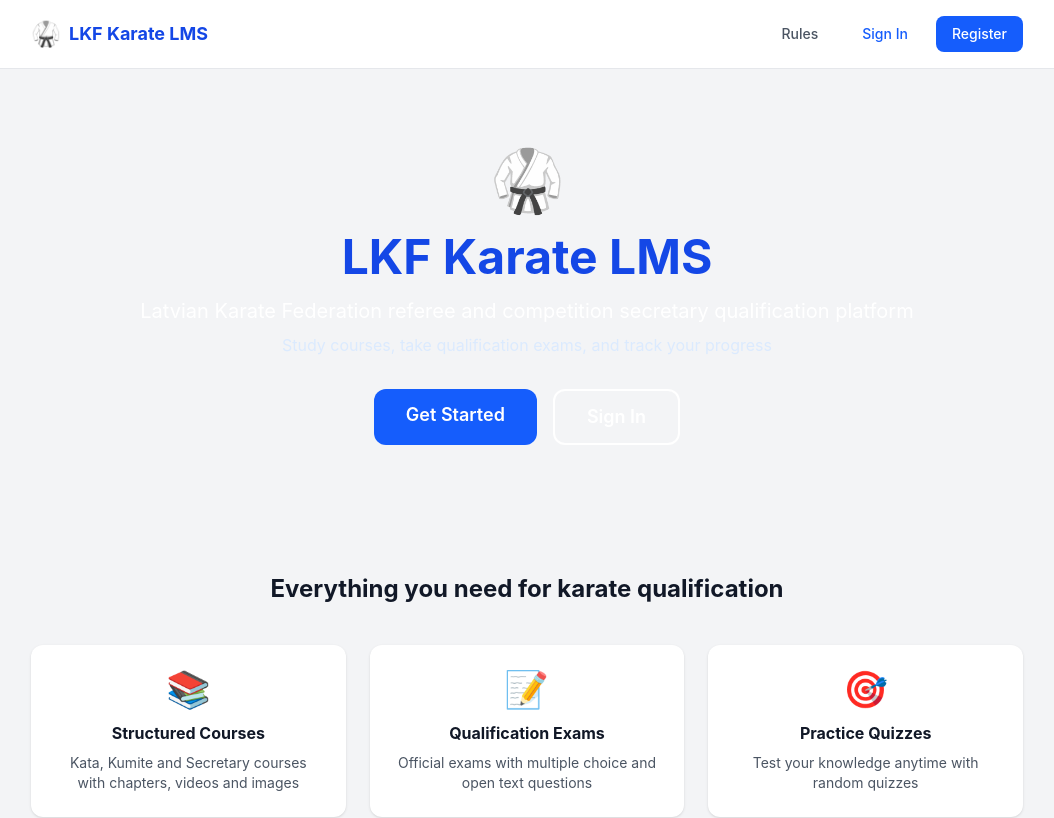
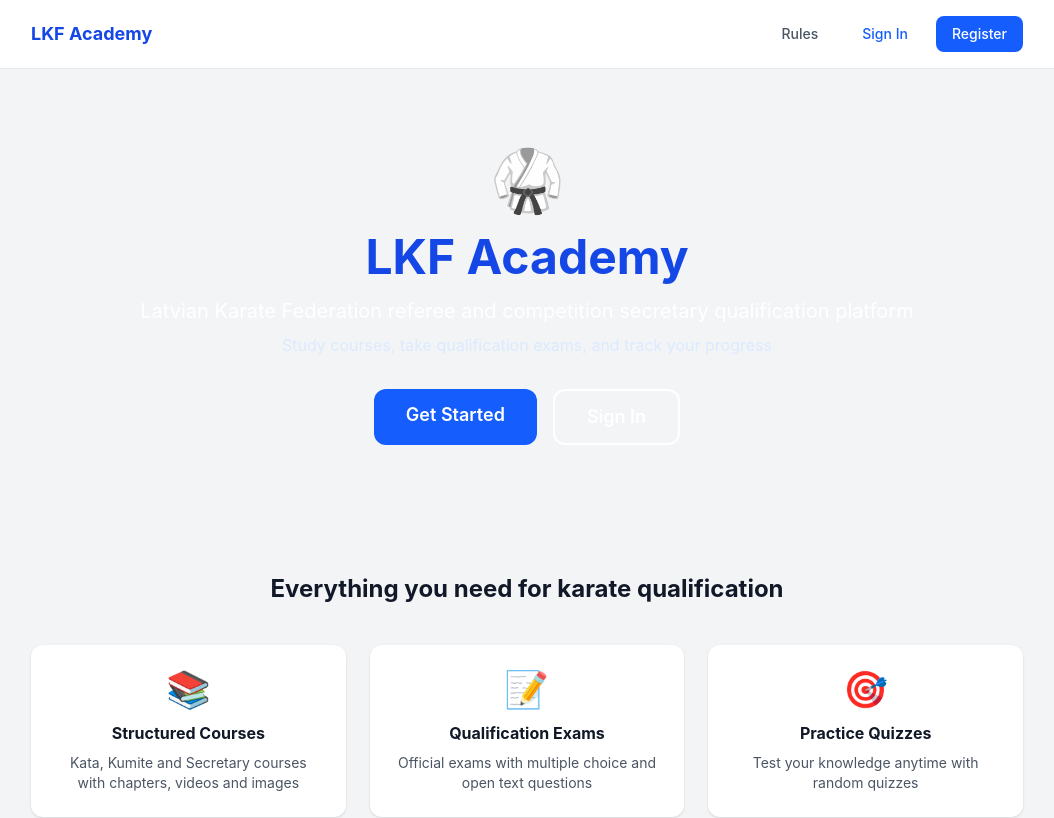
Before and after one commit to 23DP1DBuko/lkf-karate-frontend, a React (Vite) app: page / in a window 1280 px wide. Shown: the top 818 px of the page, without its empty margins (113-1167 px from the left). Built offline with nearby package versions, Linux system fonts and the light colour scheme; no server answers.

Commit message:
feat: update branding from "LKF Karate LMS" to "LKF Academy" across multiple components

```diff
--- a/index.html
+++ b/index.html
@@ -8,7 +8,7 @@
   <meta name="theme-color" content="#1d4ed8" />
   <meta property="og:title" content="LKF Karate LMS" />
   <meta property="og:description" content="Karate judges and competition secretaries qualification platform" />
-  <title>LKF Karate LMS</title>
+  <title>LKF Academy</title>
 </head>
 <body>
   <div id="root"></div>
--- a/src/components/Sidebar.jsx
+++ b/src/components/Sidebar.jsx
@@ -327,8 +327,7 @@ export default function Sidebar() {
         style={{ backgroundColor: 'var(--nav-bg)', borderColor: 'var(--nav-border)' }}
       >
         <Link to="/dashboard" className="flex items-center gap-2">
-          <span className="text-xl">🥋</span>
-          <span className="font-bold text-blue-700">LKF Karate</span>
+          <span className="font-bold text-blue-700">LKF Academy</span>
         </Link>
         <button
           onClick={() => setMobileOpen(true)}
--- a/src/pages/Landing.jsx
+++ b/src/pages/Landing.jsx
@@ -18,8 +18,7 @@ return (
       <header className="border-b" style={{ backgroundColor: 'var(--nav-bg)', borderColor: 'var(--border)' }}>
         <div className="max-w-5xl mx-auto px-4 py-4 flex items-center justify-between">
           <div className="flex items-center gap-2">
-            <span className="text-2xl">🥋</span>
-            <span className="font-bold text-blue-700 text-lg">{t('landing.title')}</span>
+            <span className="font-bold text-blue-700 text-lg">LKF Academy</span>
           </div>
           <div className="flex gap-3 items-center">
             <Link to="/rules" className="px-4 py-2 text-sm font-medium hover:underline"
@@ -51,7 +50,7 @@ return (
         <section className="max-w-5xl mx-auto px-4 py-20 text-center">
           <div className="text-6xl mb-6">🥋</div>
           <h1 className="text-4xl md:text-5xl font-bold text-blue-700 mb-4">
-            {t('landing.title')}
+            LKF Academy
           </h1>
           <p className="text-xl mb-2 text-white">
             {t('landing.subtitle')}
--- a/src/pages/auth/ForgotPassword.jsx
+++ b/src/pages/auth/ForgotPassword.jsx
@@ -42,7 +42,7 @@ export default function ForgotPassword() {
   return (
   <div className="min-h-screen bg-gray-100 flex items-center justify-center" role="main">
       <div className="bg-white p-8 rounded-xl shadow-md w-full max-w-md">
-        <h1 className="text-2xl font-bold text-center text-blue-700 mb-6">LKF Karate LMS</h1>
+        <h1 className="text-2xl font-bold text-center text-blue-700 mb-6">LKF Academy</h1>
         <h2 className="text-xl font-semibold mb-2">Forgot Password</h2>
         <p className="text-gray-500 text-sm mb-6">
           Enter your email and we'll send you a reset link.
--- a/src/pages/auth/Login.jsx
+++ b/src/pages/auth/Login.jsx
@@ -31,7 +31,7 @@ export default function Login() {
   return (
     <div className="min-h-screen bg-gray-100 flex items-center justify-center" role="main" style={{ backgroundColor: 'var(--bg-primary)' }}>
       <div className="p-8 rounded-xl shadow-md w-full max-w-md" style={{ backgroundColor: 'var(--bg-card)' }}>
-        <h1 className="text-2xl font-bold text-center text-blue-700 mb-6">LKF Karate LMS</h1>
+        <h1 className="text-2xl font-bold text-center text-blue-700 mb-6">LKF Academy</h1>
         <h2 className="text-xl font-semibold mb-4" style={{ color: 'var(--text-primary)' }}>{t('auth.signIn')}</h2>
 
         {state?.message && (
--- a/src/pages/auth/Register.jsx
+++ b/src/pages/auth/Register.jsx
@@ -76,7 +76,7 @@ export default function Register() {
   return (
     <div className="min-h-screen flex items-center justify-center" role="main" style={{ backgroundColor: 'var(--bg-primary)' }}>
       <div className="p-8 rounded-xl shadow-md w-full max-w-md" style={{ backgroundColor: 'var(--bg-card)' }}>
-        <h1 className="text-2xl font-bold text-center text-blue-700 mb-6">LKF Karate LMS</h1>
+        <h1 className="text-2xl font-bold text-center text-blue-700 mb-6">LKF Academy</h1>
         <h2 className="text-xl font-semibold mb-4" style={{ color: 'var(--text-primary)' }}>{t('auth.createAccount')}</h2>
 
         {errors.general && (
--- a/src/pages/auth/ResetPassword.jsx
+++ b/src/pages/auth/ResetPassword.jsx
@@ -66,7 +66,7 @@ export default function ResetPassword() {
 return (
   <div className="min-h-screen bg-gray-100 flex items-center justify-center" role="main">
       <div className="bg-white p-8 rounded-xl shadow-md w-full max-w-md">
-        <h1 className="text-2xl font-bold text-center text-blue-700 mb-6">LKF Karate LMS</h1>
+        <h1 className="text-2xl font-bold text-center text-blue-700 mb-6">LKF Academy</h1>
         <h2 className="text-xl font-semibold mb-2">Reset Password</h2>
         <p className="text-gray-500 text-sm mb-6">Enter your new password below.</p>
 
```
